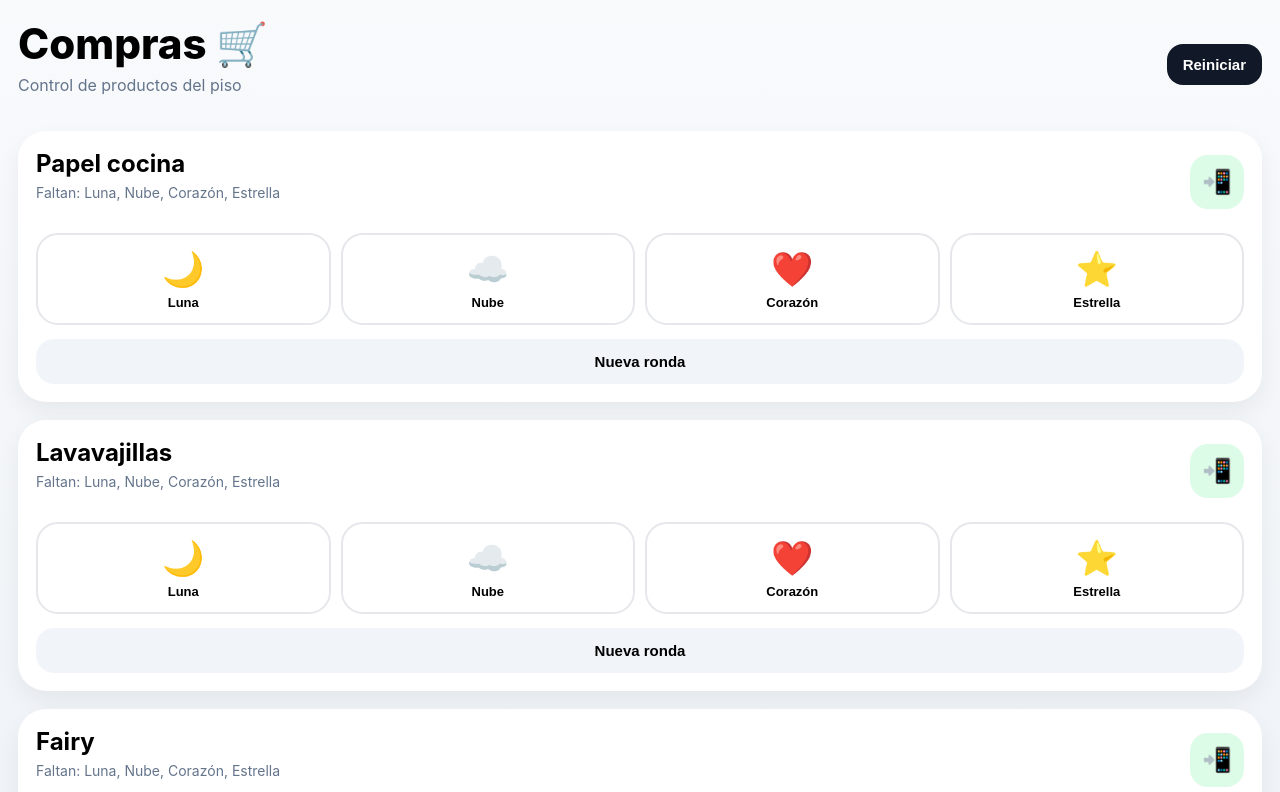
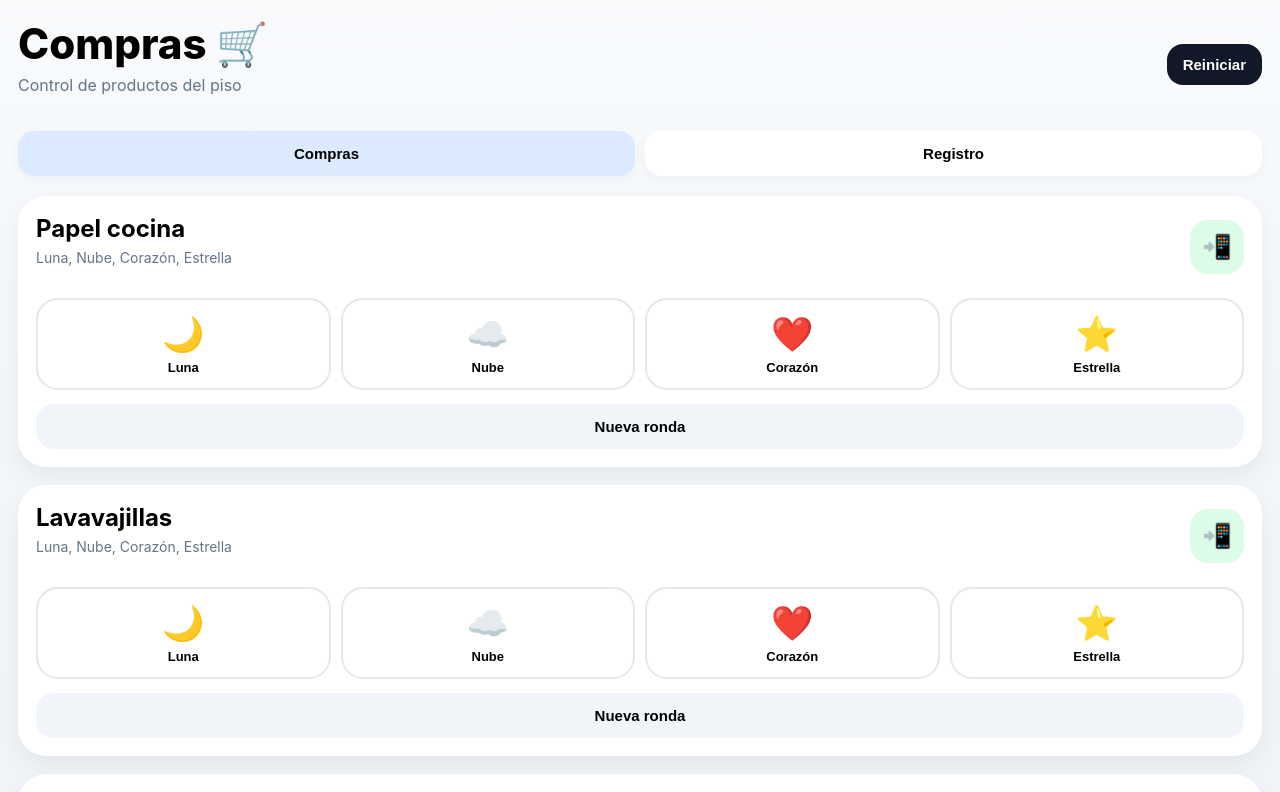
Before and after one commit to aliciaarranznubica-lang/compras-compartidas, a React (Vite) app: page / in a window 1280 px wide. Shown: the top 792 px of the page. Built offline with nearby package versions, Linux system fonts and the light colour scheme.

Commit message:
Update App.jsx

```diff
--- a/src/App.jsx
+++ b/src/App.jsx
@@ -7,6 +7,28 @@ export default function App() {
     { id: 3, nombre: 'Corazón', emoji: '❤️' },
     { id: 4, nombre: 'Estrella', emoji: '⭐' },
   ];
+
+  const coloresPersona = {
+    1: {
+      fondo: '#fde68a',
+      borde: '#facc15',
+    },
+
+    2: {
+      fondo: '#bfdbfe',
+      borde: '#60a5fa',
+    },
+
+    3: {
+      fondo: '#fecdd3',
+      borde: '#fb7185',
+    },
+
+    4: {
+      fondo: '#fdba74',
+      borde: '#fb923c',
+    },
+  };
 
   const productosIniciales = [
     'Papel cocina',
@@ -21,13 +43,28 @@ export default function App() {
     registros: [],
   }));
 
-  const [productos, setProductos] = useState(productosIniciales);
+  const [productos, setProductos] =
+    useState(productosIniciales);
+
+  const [historico, setHistorico] =
+    useState([]);
+
+  const [pestana, setPestana] =
+    useState('compras');
 
   useEffect(() => {
-    const guardado = localStorage.getItem('compras');
+    const guardado =
+      localStorage.getItem('compras');
+
+    const historial =
+      localStorage.getItem('historico');
 
     if (guardado) {
       setProductos(JSON.parse(guardado));
+    }
+
+    if (historial) {
+      setHistorico(JSON.parse(historial));
     }
   }, []);
 
@@ -38,52 +75,111 @@ export default function App() {
     );
   }, [productos]);
 
-  const toggleCompra = (productoIndex, personaId) => {
+  useEffect(() => {
+    localStorage.setItem(
+      'historico',
+      JSON.stringify(historico)
+    );
+  }, [historico]);
+
+  const toggleCompra = (
+    productoIndex,
+    personaId
+  ) => {
     if (navigator.vibrate) {
       navigator.vibrate(30);
     }
 
+    const persona = personas.find(
+      (p) => p.id === personaId
+    );
+
     setProductos((prev) =>
       prev.map((producto, i) => {
-        if (i !== productoIndex) return producto;
+        if (i !== productoIndex)
+          return producto;
 
         const existe =
-          producto.registros.includes(personaId);
+          producto.registros.includes(
+            personaId
+          );
+
+        if (!existe) {
+          const nuevoRegistro = {
+            id: Date.now(),
+
+            texto: `${persona.emoji} ${persona.nombre} compró ${producto.nombre}`,
+
+            fecha:
+              new Date().toLocaleString(),
+          };
+
+          setHistorico((prev) => [
+            nuevoRegistro,
+            ...prev,
+          ]);
+        }
 
         return {
           ...producto,
+
           registros: existe
             ? producto.registros.filter(
-                (id) => id !== personaId
+                (id) =>
+                  id !== personaId
               )
-            : [...producto.registros, personaId],
+            : [
+                ...producto.registros,
+                personaId,
+              ],
         };
       })
     );
   };
 
-  const nuevaRonda = (productoIndex) => {
+  const nuevaRonda = (
+    productoIndex
+  ) => {
     setProductos((prev) =>
       prev.map((producto, i) =>
         i === productoIndex
-          ? { ...producto, registros: [] }
+          ? {
+              ...producto,
+              registros: [],
+            }
           : producto
       )
     );
   };
 
   const reiniciar = () => {
-    localStorage.removeItem('compras');
+    localStorage.removeItem(
+      'compras'
+    );
+
+    localStorage.removeItem(
+      'historico'
+    );
+
     setProductos(productosIniciales);
+
+    setHistorico([]);
   };
 
-  const enviarAviso = (producto) => {
+  const enviarAviso = (
+    producto
+  ) => {
     const faltan = personas
       .filter(
         (persona) =>
-          !producto.registros.includes(persona.id)
+          !producto.registros.includes(
+            persona.id
           )
-      .map((p) => `${p.emoji} ${p.nombre}`)
+      )
+      .map(
+        (p) =>
+          `${p.emoji} ${p.nombre}`
+      )
       .join('\n');
 
     const mensaje = `🛒 FALTA COMPRAR
@@ -122,45 +218,130 @@ ${faltan}`;
         </button>
       </div>
 
-      {productos.map((producto, productoIndex) => {
-        const faltan = personas.filter(
+      {/* TABS */}
+
+      <div style={styles.tabs}>
+        <button
+          onClick={() =>
+            setPestana('compras')
+          }
+          style={{
+            ...styles.tab,
+
+            ...(pestana ===
+            'compras'
+              ? styles.tabActiva
+              : {}),
+          }}
+        >
+          Compras
+        </button>
+
+        <button
+          onClick={() =>
+            setPestana(
+              'historico'
+            )
+          }
+          style={{
+            ...styles.tab,
+
+            ...(pestana ===
+            'historico'
+              ? styles.tabActiva
+              : {}),
+          }}
+        >
+          Registro
+        </button>
+      </div>
+
+      {/* COMPRAS */}
+
+      {pestana ===
+        'compras' &&
+        productos.map(
+          (
+            producto,
+            productoIndex
+          ) => {
+            const faltan =
+              personas.filter(
                 (persona) =>
-            !producto.registros.includes(persona.id)
+                  !producto.registros.includes(
+                    persona.id
+                  )
               );
 
             return (
               <div
-            key={producto.nombre}
-            style={styles.card}
+                key={
+                  producto.nombre
+                }
+                style={
+                  styles.card
+                }
               >
-            <div style={styles.cardTop}>
+                <div
+                  style={
+                    styles.cardTop
+                  }
+                >
                   <div>
-                <h2 style={styles.producto}>
-                  {producto.nombre}
+                    <h2
+                      style={
+                        styles.producto
+                      }
+                    >
+                      {
+                        producto.nombre
+                      }
                     </h2>
 
-                <p style={styles.faltan}>
-                  Faltan:{' '}
-                  {faltan.length === 0
+                    <p
+                      style={
+                        styles.faltan
+                      }
+                    >
+                      {faltan.length ===
+                      0
                         ? 'nadie 🎉'
                         : faltan
-                        .map((p) => p.nombre)
-                        .join(', ')}
+                            .map(
+                              (
+                                p
+                              ) =>
+                                p.nombre
+                            )
+                            .join(
+                              ', '
+                            )}
                     </p>
                   </div>
 
                   <button
                     onClick={() =>
-                  enviarAviso(producto)
+                      enviarAviso(
+                        producto
+                      )
                     }
-                style={styles.alertButton}
+                    style={
+                      styles.alertButton
+                    }
                   >
                     📲
                   </button>
                 </div>
 
-            <div style={styles.personas}>
-              {personas.map((persona) => {
+                <div
+                  style={
+                    styles.personas
+                  }
+                >
+                  {personas.map(
+                    (
+                      persona
+                    ) => {
                       const activo =
                         producto.registros.includes(
                           persona.id
@@ -168,7 +349,9 @@ ${faltan}`;
 
                       return (
                         <button
-                    key={persona.id}
+                          key={
+                            persona.id
+                          }
                           onClick={() =>
                             toggleCompra(
                               productoIndex,
@@ -177,34 +360,142 @@ ${faltan}`;
                           }
                           style={{
                             ...styles.personaButton,
+
                             ...(activo
-                        ? styles.personaActiva
+                              ? {
+                                  background:
+                                    coloresPersona[
+                                      persona
+                                        .id
+                                    ]
+                                      .fondo,
+
+                                  border: `2px solid ${
+                                    coloresPersona[
+                                      persona
+                                        .id
+                                    ]
+                                      .borde
+                                  }`,
+
+                                  transform:
+                                    'scale(1.03)',
+
+                                  boxShadow: `0 8px 18px ${
+                                    coloresPersona[
+                                      persona
+                                        .id
+                                    ]
+                                      .borde
+                                  }40`,
+                                }
                               : {}),
                           }}
                         >
-                    <div style={styles.emoji}>
-                      {persona.emoji}
+                          <div
+                            style={
+                              styles.emoji
+                            }
+                          >
+                            {
+                              persona.emoji
+                            }
                           </div>
 
-                    <div style={styles.nombre}>
-                      {persona.nombre}
+                          <div
+                            style={
+                              styles.nombre
+                            }
+                          >
+                            {
+                              persona.nombre
+                            }
                           </div>
                         </button>
                       );
-              })}
+                    }
+                  )}
                 </div>
 
                 <button
                   onClick={() =>
-                nuevaRonda(productoIndex)
+                    nuevaRonda(
+                      productoIndex
+                    )
                   }
-              style={styles.roundButton}
+                  style={
+                    styles.roundButton
+                  }
                 >
                   Nueva ronda
                 </button>
               </div>
             );
-      })}
+          }
+        )}
+
+      {/* HISTORICO */}
+
+      {pestana ===
+        'historico' && (
+        <div>
+          {historico.length ===
+            0 && (
+            <div
+              style={{
+                textAlign:
+                  'center',
+
+                marginTop:
+                  '80px',
+
+                color:
+                  '#64748b',
+              }}
+            >
+              No hay registros
+            </div>
+          )}
+
+          {historico.map(
+            (item) => (
+              <div
+                key={item.id}
+                style={
+                  styles.historyCard
+                }
+              >
+                <div
+                  style={{
+                    fontWeight:
+                      '600',
+
+                    fontSize:
+                      '15px',
+                  }}
+                >
+                  {item.texto}
+                </div>
+
+                <div
+                  style={{
+                    marginTop:
+                      '6px',
+
+                    color:
+                      '#64748b',
+
+                    fontSize:
+                      '13px',
+                  }}
+                >
+                  {item.fecha}
+                </div>
+              </div>
+            )
+          )}
+        </div>
+      )}
     </div>
   );
 }
@@ -213,117 +504,206 @@ const styles = {
   app: {
     background:
       'linear-gradient(to bottom, #f8fafc, #e2e8f0)',
+
     minHeight: '100vh',
+
     padding: '18px',
+
     fontFamily:
       '-apple-system, BlinkMacSystemFont, sans-serif',
   },
 
   header: {
     display: 'flex',
-    justifyContent: 'space-between',
+
+    justifyContent:
+      'space-between',
+
     alignItems: 'center',
+
     marginBottom: '20px',
+
     gap: '10px',
   },
 
   title: {
     margin: 0,
+
     fontSize: '42px',
+
     fontWeight: '800',
   },
 
   subtitle: {
     marginTop: '6px',
+
     color: '#64748b',
+
     fontSize: '16px',
   },
 
   resetButton: {
     border: 'none',
+
     background: '#111827',
+
     color: 'white',
+
     padding: '12px 16px',
+
     borderRadius: '16px',
+
     fontSize: '15px',
+
     fontWeight: '600',
+  },
+
+  tabs: {
+    display: 'flex',
+
+    gap: '10px',
+
+    marginBottom: '20px',
+  },
+
+  tab: {
+    flex: 1,
+
+    border: 'none',
+
+    background: 'white',
+
+    padding: '14px',
+
+    borderRadius: '16px',
+
+    fontSize: '15px',
+
+    fontWeight: '600',
+
+    boxShadow:
+      '0 4px 12px rgba(0,0,0,0.04)',
+  },
+
+  tabActiva: {
+    background: '#dbeafe',
   },
 
   card: {
     background: 'white',
+
     borderRadius: '28px',
+
     padding: '18px',
+
     marginBottom: '18px',
+
     boxShadow:
       '0 10px 25px rgba(0,0,0,0.06)',
   },
 
+  historyCard: {
+    background: 'white',
+
+    borderRadius: '22px',
+
+    padding: '18px',
+
+    marginBottom: '14px',
+
+    boxShadow:
+      '0 8px 20px rgba(0,0,0,0.05)',
+  },
+
   cardTop: {
     display: 'flex',
-    justifyContent: 'space-between',
+
+    justifyContent:
+      'space-between',
+
     alignItems: 'center',
+
     marginBottom: '18px',
   },
 
   producto: {
     margin: 0,
+
     fontSize: '24px',
   },
 
   faltan: {
     marginTop: '6px',
+
     color: '#64748b',
+
     fontSize: '14px',
   },
 
   alertButton: {
     border: 'none',
+
     background: '#dcfce7',
+
     width: '54px',
+
     height: '54px',
+
     borderRadius: '18px',
+
     fontSize: '24px',
   },
 
   personas: {
     display: 'grid',
-    gridTemplateColumns: 'repeat(4, 1fr)',
+
+    gridTemplateColumns:
+      'repeat(4, 1fr)',
+
     gap: '10px',
   },
 
   personaButton: {
     border: '2px solid #e5e7eb',
+
     background: 'white',
+
     borderRadius: '22px',
+
     padding: '12px 8px',
+
     minHeight: '92px',
+
     transition: '0.2s',
-  },
-
-  personaActiva: {
-    background: '#d1fae5',
-    border: '2px solid #10b981',
-    transform: 'scale(1.03)',
   },
 
   emoji: {
     fontSize: '34px',
+
     marginBottom: '6px',
   },
 
   nombre: {
     fontSize: '13px',
+
     fontWeight: '600',
   },
 
   roundButton: {
     marginTop: '14px',
+
     width: '100%',
+
     border: 'none',
+
     background: '#f1f5f9',
+
     padding: '14px',
+
     borderRadius: '18px',
+
     fontSize: '15px',
+
     fontWeight: '600',
   },
 };
```
Lines whose indentation alone changed are shown as unchanged.
